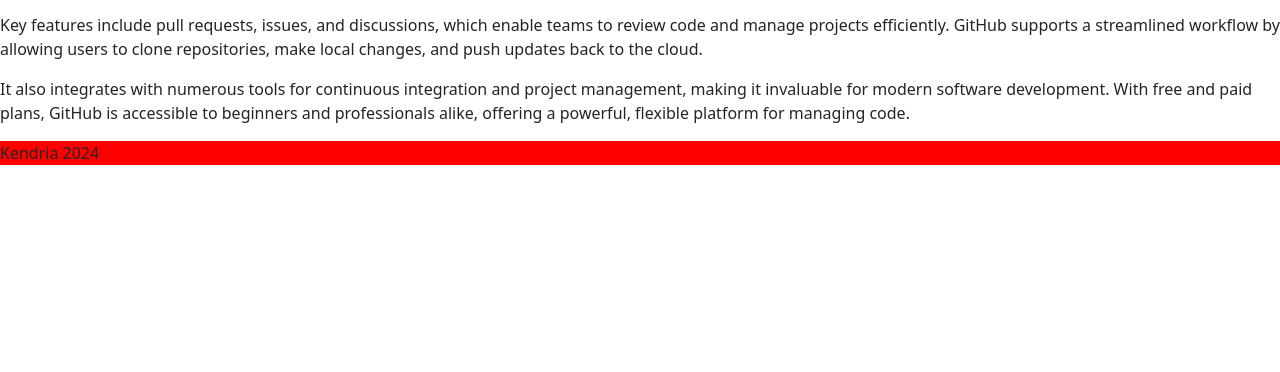
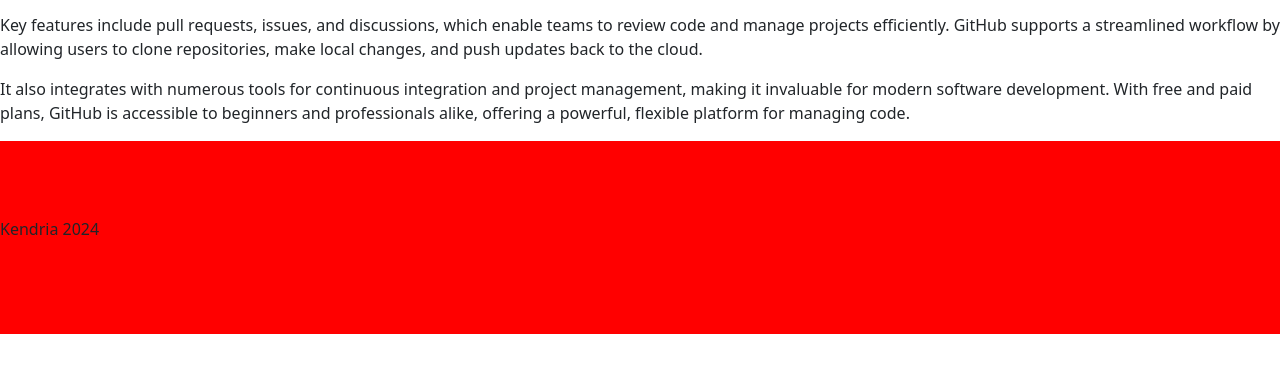
Before and after one commit to backupken/projectfe3, a plain HTML site: page index.html in a window 1280 px wide. Shown: the part 212-584 px from the top of the page. Drawn offline with nearby package versions, Linux system fonts and the light colour scheme.

Commit message:
update right

```diff
--- a/footer.css
+++ b/footer.css
@@ -1,3 +1,5 @@
 .bottomnav{
     background-color: red;
+    padding-top: 6%;
+    padding-bottom: 6%;
 }
--- a/index.html
+++ b/index.html
@@ -41,6 +41,8 @@
     </div>
   </body>
   <footer class="bottomnav">
-    <p>Kendria 2024</p>
+    <div>
+      <p>Kendria 2024</p>
+    </div>
   </footer>
 </html>
```
